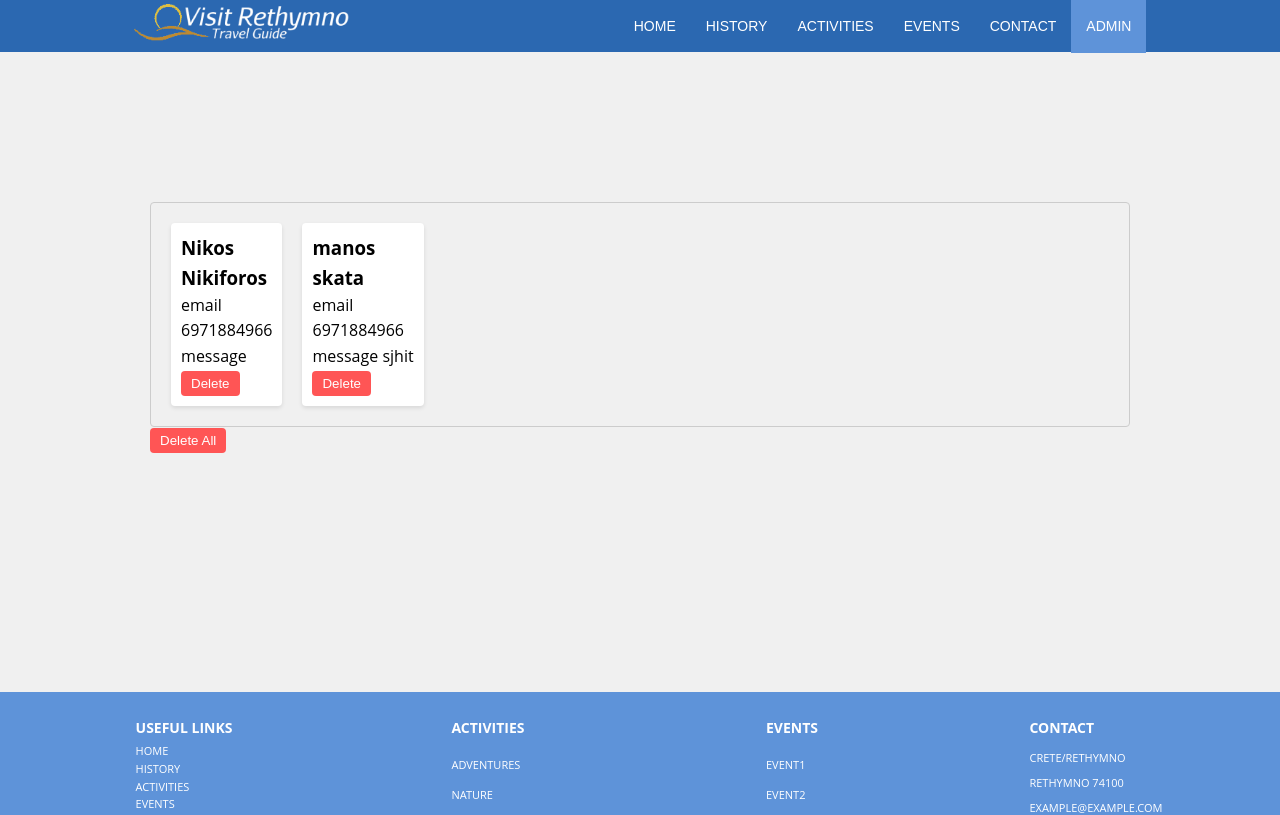
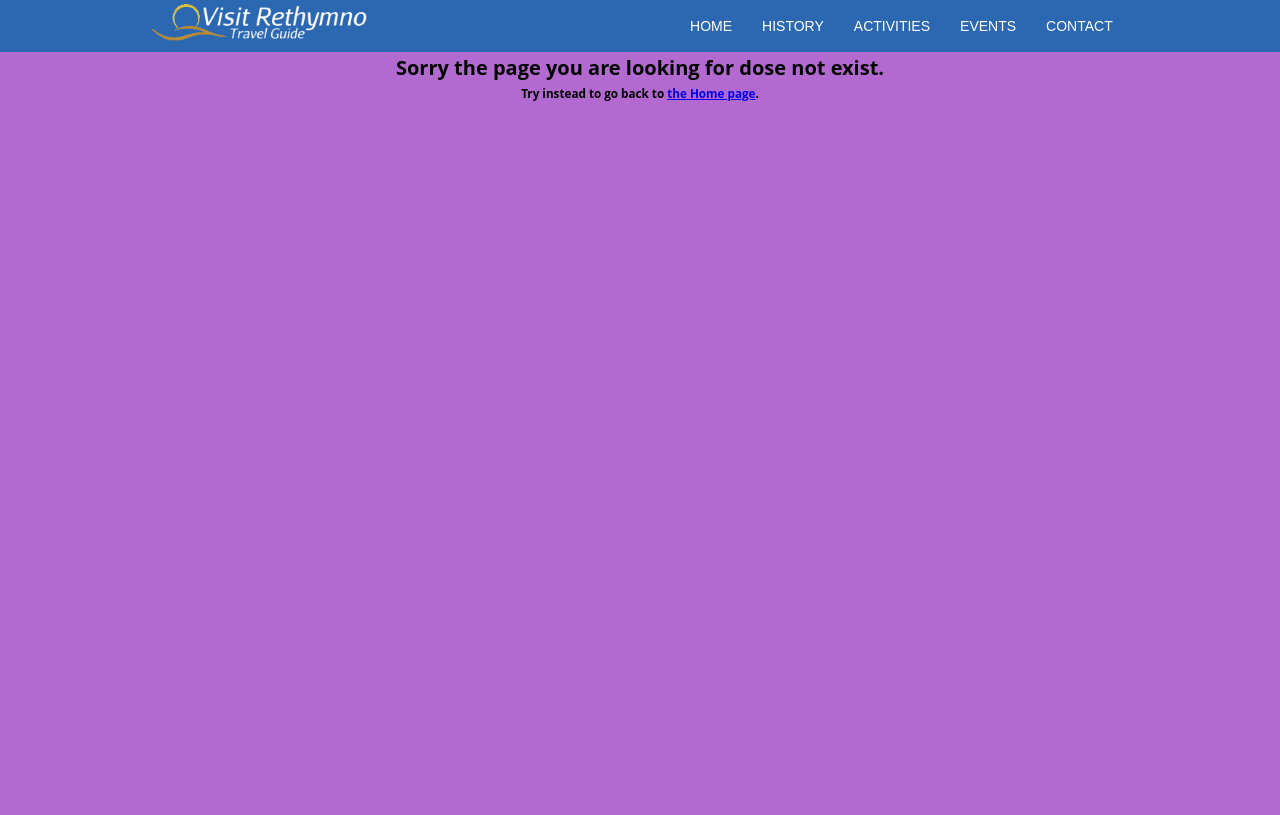
Before and after one commit to nNikiforos/visit-rethymno, a Vue app: page /formData in a window 1280 px wide. Shown: the top 815 px of the page. Built offline with nearby package versions, Linux system fonts and the light colour scheme.

Commit message:
finished

```diff
--- a/package.json
+++ b/package.json
@@ -15,7 +15,8 @@
     "volar-service-vetur": "^0.0.13",
     "vue": "^3.2.13",
     "vue-carousel": "^0.18.0",
-    "vue-router": "^4.2.5"
+    "vue-router": "^4.2.5",
+    "vue-scrollto": "^2.20.0"
   },
   "devDependencies": {
     "@babel/core": "^7.12.16",
--- a/src/assets/PageStyles/formdata.scss
+++ /dev/null
@@ -1,49 +0,0 @@
-.dataform {
-  height: 80vh;
-  background-color: #f0f0f0;
-  font-size: 16px;
-  padding: 15rem;
-
-  &__lists {
-    display: flex;
-    flex-wrap: wrap;
-    gap: 2rem;
-    padding: 2rem;
-    list-style: none;
-    border-radius: 4px;
-    border: 1px solid #ccc;
-    transition: border 0.5s ease-in-out;
-
-    &:empty {
-      border: none;
-    }
-
-    &-list {
-      background-color: #fff;
-      padding: 1rem;
-      border-radius: 4px;
-      box-shadow: 0 2px 4px rgba(0, 0, 0, 0.1);
-      transition: all 0.5s ease-in-out;
-
-      &:hover {
-        box-shadow: 0 4px 8px rgba(0, 0, 0, 0.2);
-        scale: (1.05);
-      }
-    }
-  }
-
-  button {
-    background-color: #ff5555;
-    color: #fff;
-    border: none;
-    padding: 0.5rem 1rem;
-    border-radius: 4px;
-    cursor: pointer;
-    transition: background-color 0.3s, transform 0.3s;
-
-    &:hover {
-      background-color: #cc0000;
-      transform: translateY(-2px);
-    }
-  }
-}
--- a/src/components/TheFooter.vue
+++ b/src/components/TheFooter.vue
@@ -10,15 +10,16 @@
     </div>
     <div class="footer__activities">
       <h3>activities</h3>
-      <a href="#">adventures</a>
-      <a href="#">nature</a>
-      <a href="#">museums</a>
+      <router-link to="/activities">adventures</router-link>
+      <router-link to="/activities">nature</router-link>
+      <router-link to="/activities">museums</router-link>
     </div>
     <div class="footer__events">
       <h3>events</h3>
-      <a href="#">event1</a>
-      <a href="#">event2</a>
-      <a href="#">event3</a>
+      <router-link to="/events">event1</router-link>
+      <router-link to="/events">event2</router-link>
+      <router-link to="/events">event3</router-link>
+      <router-link to="/events">event4</router-link>
     </div>
     <div class="footer__contact">
       <h3>contact</h3>
@@ -27,9 +28,11 @@
       <a href="mailto:example@example.com">example@example.com</a>
       <p>TEL:(+30)6971000000</p>
     </div>
-    <div class="footer__logo"> <router-link to="/">
+    <div class="footer__logo">
+      <router-link to="/">
         <img src="/img/rethlogo1.png" alt="logo" />
-      </router-link></div>
+      </router-link>
+    </div>
     <div class="footer__copyrights">
       <p>&copy; 2023 Nikos Nikiforos. All rights reserved.</p>
     </div>
--- a/src/links.js
+++ b/src/links.js
@@ -4,5 +4,4 @@ export default [
   { name: "Activities", link: "/activities" },
   { name: "Events", link: "/events" },
   { name: "Contact", link: "/contact" },
-  { name: "Admin", link: "/formData" },
 ];
--- a/src/main.js
+++ b/src/main.js
@@ -2,6 +2,8 @@ import { createApp } from "vue";
 import VueCarousel from "vue-carousel";
 
 import router from "./router.js";
+import VueScrollTo from "vue-scrollto";
+
 import App from "./App.vue";
 
 import "@fortawesome/fontawesome-free/css/all.css";
@@ -10,5 +12,5 @@ const app = createApp(App);
 
 app.use(router);
 app.use(VueCarousel);
-
+app.use(VueScrollTo);
 app.mount("#app");
--- a/src/router.js
+++ b/src/router.js
@@ -6,7 +6,6 @@ import ActivitiesPage from "./views/ActivitiesPage.vue";
 import EventsPage from "./views/EventsPage.vue";
 import ContactPage from "./views/ContactPage.vue";
 import NotFound from "./views/NotFound.vue";
-import FormData from "./views/FormData.vue";
 
 const router = createRouter({
   history: createWebHistory(),
@@ -16,7 +15,7 @@ const router = createRouter({
     { path: "/events", component: EventsPage },
     { path: "/history", component: HistoryPage },
     { path: "/contact", component: ContactPage },
-    { path: "/formData", component: FormData },
+
     { path: "/:notFound(.*)", component: NotFound },
   ],
 });
--- a/src/views/ActivitiesPage.vue
+++ b/src/views/ActivitiesPage.vue
@@ -65,12 +65,15 @@
           class="activities__section-contents-content"
           v-if="currentTab === 'adventure'"
         >
-          <div class="activity-box">
+          <div id="activitiesLink" class="activity-box">
             <img
               src="/img/activities/adventures/bungee.jpg"
               alt="bunge jumping"
             />
             <h3 class="title">Bunge jumping</h3>
+          </div>
+          <div class="modal__activitie-bunge" style="display: none">
+            <p>xcadcasfsfsdfsd</p>
           </div>
           <div class="activity-box">
             <img src="/img/activities/adventures/dive.jpg" alt="diving" />
@@ -111,7 +114,7 @@
           class="activities__section-contents-content"
           v-if="currentTab === 'nature'"
         >
-          <div class="activity-box">
+          <div id="natureLink" class="activity-box">
             <img src="/img/activities/nature/melidoni.jpg" alt="melidoni " />
             <h3 class="title">melidoni cave</h3>
           </div>
--- a/src/views/EventsPage.vue
+++ b/src/views/EventsPage.vue
@@ -24,6 +24,7 @@
       >
         <div class="events__detailboxes-detailbox-content">
           <h3 class="title">{{ event.title }}</h3>
+          <h3 class="title"></h3>
           <p>{{ event.content }}</p>
         </div>
         <ImageCarousel :images="event.images" />
--- a/src/views/FormData.vue
+++ /dev/null
@@ -1,72 +0,0 @@
-<template>
-  <div class="dataform">
-    <ul class="dataform__lists">
-      <li
-        v-for="(item, index) in dataItems"
-        :key="index"
-        class="dataform__lists-list"
-      >
-        <h3 class="dataform__lists-list-name">{{ item.name }}</h3>
-        <h3 class="dataform__lists-list-lastname">{{ item.lastname }}</h3>
-        <p class="dataform__lists-list-email">{{ item.email }}</p>
-        <p class="dataform__lists-list-phone">{{ item.phone }}</p>
-        <p class="dataform__lists-list-message">{{ item.message }}</p>
-        <button class="dataform__lists-list-delete" @click="deleteItem(index)">
-          Delete
-        </button>
-      </li>
-    </ul>
-    <div>
-      <button v-show="dataItems.length > 0" @click="deleteAll">
-        Delete All
-      </button>
-    </div>
-    <h1 class="dataform__nomessage" v-if="dataItems.length === 0">
-      NO MESSAGES
-    </h1>
-  </div>
-</template>
-
-<script>
-import { ref } from "vue";
-
-export default {
-  setup() {
-    const dataItems = ref([
-      {
-        name: "Nikos",
-        lastname: "Nikiforos",
-        email: "email",
-        phone: "6971884966",
-        message: "message",
-      },
-      {
-        name: "manos",
-        lastname: "skata",
-        email: "email",
-        phone: "6971884966",
-        message: "message sjhit",
-      },
-      // Add more items as needed
-    ]);
-
-    const deleteItem = (index) => {
-      dataItems.value.splice(index, 1);
-    };
-
-    const deleteAll = () => {
-      dataItems.value = [];
-    };
-
-    return {
-      dataItems,
-      deleteItem,
-      deleteAll,
-    };
-  },
-};
-</script>
-
-<style lang="scss">
-@import "../assets/PageStyles/formdata.scss";
-</style>
--- a/src/views/NotFound.vue
+++ b/src/views/NotFound.vue
@@ -6,9 +6,6 @@
         Try instead to go back to
         <router-link to="/">the Home page</router-link>.
       </h3>
-    </div>
-    <div class="notfound__lio container">
-      <img src="../../public/img/lio.jpg" alt="" />
     </div>
   </div>
 </template>
```
Also changed, not shown: 1 other file (tests, documents, lock files or other folders).
